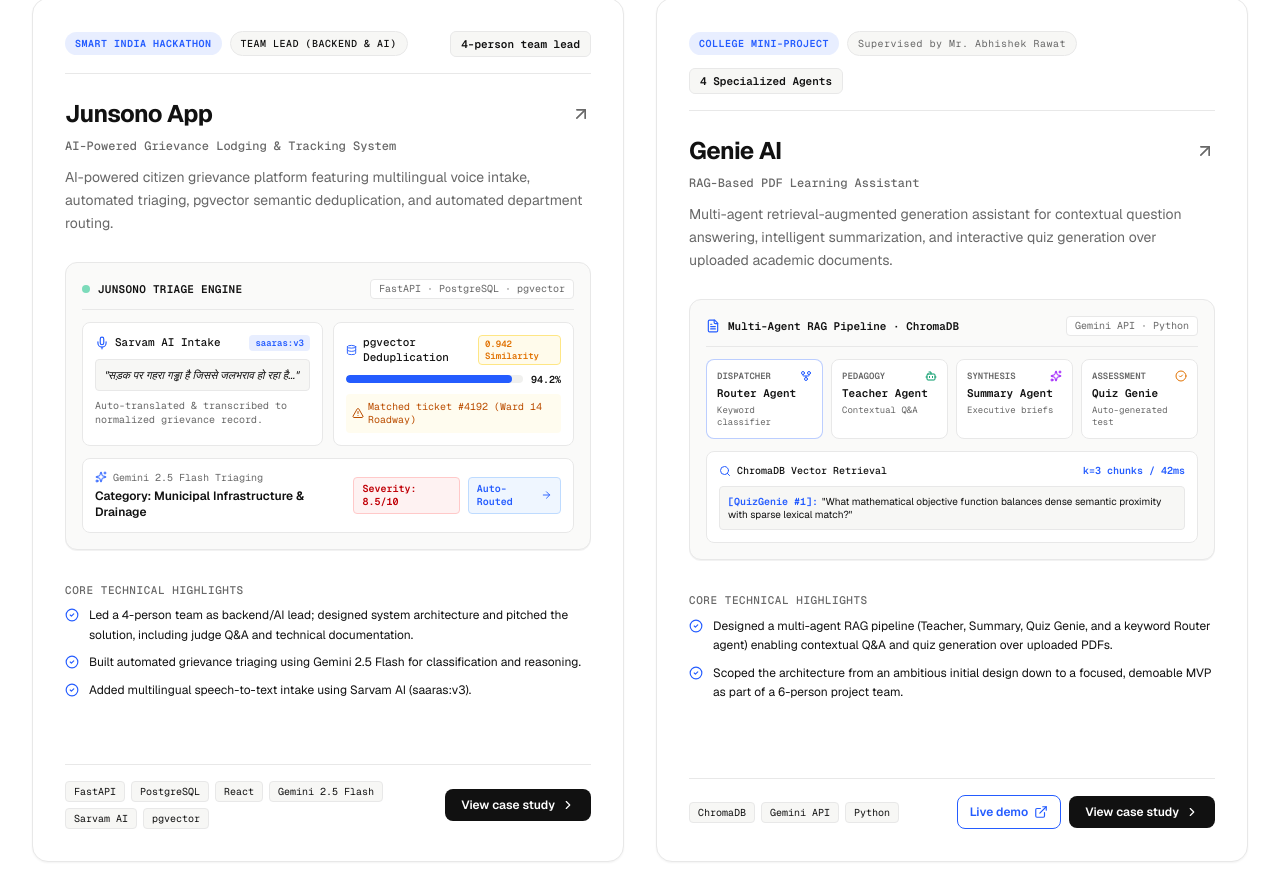
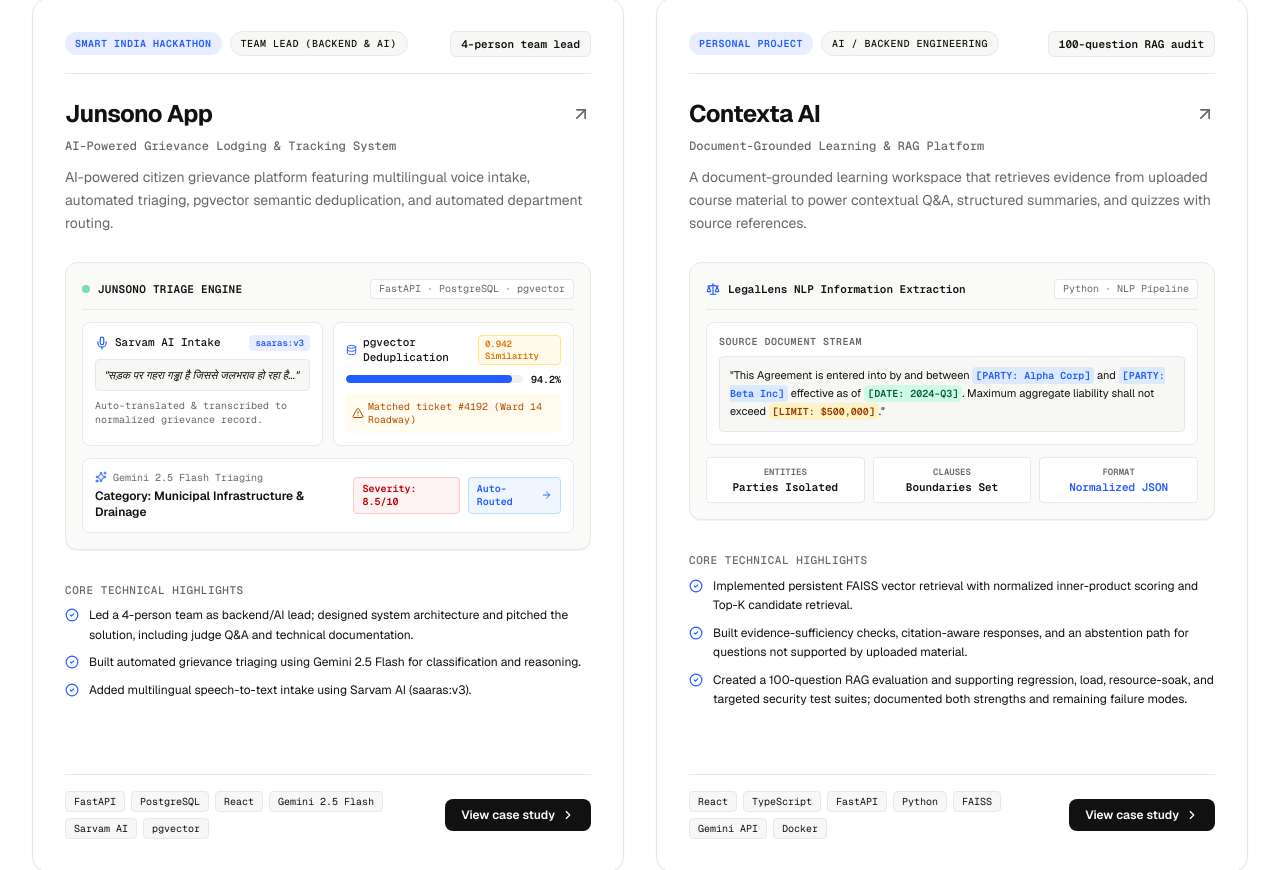
Before and after one commit to Ankitkumar06102005/portfolio, a React (Vite) app: page / in a window 1280 px wide. Shown: the part 1346-2216 px from the top of the page. Built offline with nearby package versions, Linux system fonts and the light colour scheme.

Commit message:
feat(portfolio): replace Genie AI entry with Contexta AI

```diff
--- a/src/data/portfolioData.ts
+++ b/src/data/portfolioData.ts
@@ -87,57 +87,58 @@
     },
   },
   {
-    id: 'genie-ai',
-    title: 'Genie AI',
-    category: 'RAG-Based PDF Learning Assistant',
-    context: 'College Mini-Project',
-    supervisor: 'Mr. Abhishek Rawat',
-    tech: ['ChromaDB', 'Gemini API', 'Python'],
+    id: 'contexta-ai',
+    title: 'Contexta AI',
+    category: 'Document-Grounded Learning & RAG Platform',
+    context: 'Personal Project',
+    role: 'AI / Backend Engineering',
+    tech: ['React', 'TypeScript', 'FastAPI', 'Python', 'FAISS', 'Gemini API', 'Docker'],
     shortDescription:
-      'Multi-agent retrieval-augmented generation assistant for contextual question answering, intelligent summarization, and interactive quiz generation over uploaded academic documents.',
+      'A document-grounded learning workspace that retrieves evidence from uploaded course material to power contextual Q&A, structured summaries, and quizzes with source references.',
     highlights: [
-      'Designed a multi-agent RAG pipeline (Teacher, Summary, Quiz Genie, and a keyword Router agent) enabling contextual Q&A and quiz generation over uploaded PDFs.',
-      'Scoped the architecture from an ambitious initial design down to a focused, demoable MVP as part of a 6-person project team.',
+      'Implemented persistent FAISS vector retrieval with normalized inner-product scoring and Top-K candidate retrieval.',
+      'Built evidence-sufficiency checks, citation-aware responses, and an abstention path for questions not supported by uploaded material.',
+      'Created a 100-question RAG evaluation and supporting regression, load, resource-soak, and targeted security test suites; documented both strengths and remaining failure modes.',
     ],
     metrics: {
-      label: 'Multi-Agent',
-      value: '4 Specialized Agents',
+      label: 'Evaluation',
+      value: '100-question RAG audit',
     },
-    visualType: 'genie',
+    visualType: 'contexta',
     deepDive: {
       overview:
-        'Built under the supervision of Mr. Abhishek Rawat to explore modular retrieval-augmented workflows. Genie AI decomposes the PDF learning experience into specialized agentic roles with an explicit router, preventing context bloat and improving precision.',
+        'Contexta AI turns uploaded learning material into a searchable, evidence-grounded study workspace. Its architecture separates the React interface, FastAPI service layer, Python retrieval components, persistent FAISS indexes, and specialized learning workflows. The evaluation work explicitly tracks retrieval coverage, unsupported answers, false abstentions, citation support, latency, and reliability rather than reporting a single headline score.',
       architectureNodes: [
         {
-          name: 'Keyword Router Agent',
-          type: 'Intent Dispatcher',
-          description: 'Classifies user queries into conceptual explanation, synthesis, or knowledge evaluation.',
+          name: 'Document Ingestion',
+          type: 'Parsing & Chunking',
+          description: 'Extracts document text and organizes it into page-aware chunks for downstream retrieval.',
         },
         {
-          name: 'Teacher Agent',
-          type: 'Explanatory Tutor',
-          description: 'Synthesizes pedagogical explanations referencing exact document excerpts.',
+          name: 'FAISS Vector Store',
+          type: 'Candidate Retrieval',
+          description: 'Uses a persistent vector index and normalized inner-product scoring to rank candidate chunks.',
         },
         {
-          name: 'Summary Agent',
-          type: 'Hierarchical Synthesis',
-          description: 'Generates structured bulleted executive summaries and chapter highlights.',
+          name: 'Evidence Gate',
+          type: 'Grounding & Abstention',
+          description: 'Checks candidate relevance and can decline to answer when the retrieved evidence is insufficient.',
         },
         {
-          name: 'Quiz Genie Agent',
-          type: 'Assessment Generator',
-          description: 'Constructs verified multiple-choice and conceptual quizzes directly from indexed chunks.',
+          name: 'Learning Agents',
+          type: 'Q&A, Summaries & Quizzes',
+          description: 'Routes supported document tasks through specialized workflows and returns source references.',
         },
       ],
       keyEngineeringAchievements: [
-        'Architected chunking and embedding storage using ChromaDB for sub-second chunk retrieval.',
-        'Constructed agent routing prompts ensuring deterministic responses and clean contextual isolation.',
-        'Led technical scoping within the 6-person team to ensure seamless end-to-end execution for presentation.',
+        'Separated document ingestion, vector retrieval, evidence filtering, answer generation, and source presentation into testable stages.',
+        'Built a canonical 100-question evaluation that includes answerable and unanswerable queries and tracks false abstentions alongside unsupported answers.',
+        'Added repeatable regression, load, resource-soak, and targeted security checks while documenting that targeted tests are not a comprehensive security certification.',
       ],
       technicalStackDetails: [
-        { category: 'Vector Store & Embeddings', tools: ['ChromaDB', 'Sentence Vectorizer', 'Python Document Parsing'] },
-        { category: 'LLM Reasoning', tools: ['Gemini API', 'Prompt Engineering', 'Structured JSON Output'] },
-        { category: 'Core Runtime', tools: ['Python 3.11', 'Multi-Agent Router'] },
+        { category: 'Frontend', tools: ['React', 'TypeScript', 'Vite', 'Tailwind CSS'] },
+        { category: 'Backend & Retrieval', tools: ['FastAPI', 'Python', 'FAISS', 'Persistent vector indexes'] },
+        { category: 'AI & Evaluation', tools: ['Gemini API', 'Evidence sufficiency checks', 'Citation evaluation', 'RAG benchmarks'] },
       ],
     },
   },
```
